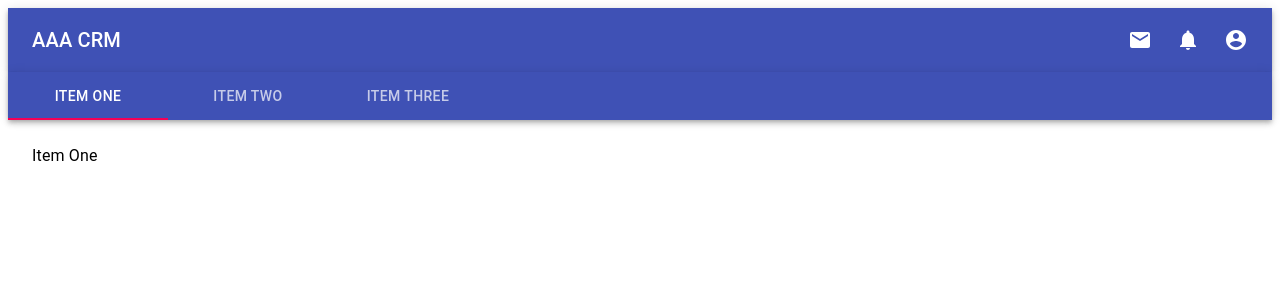
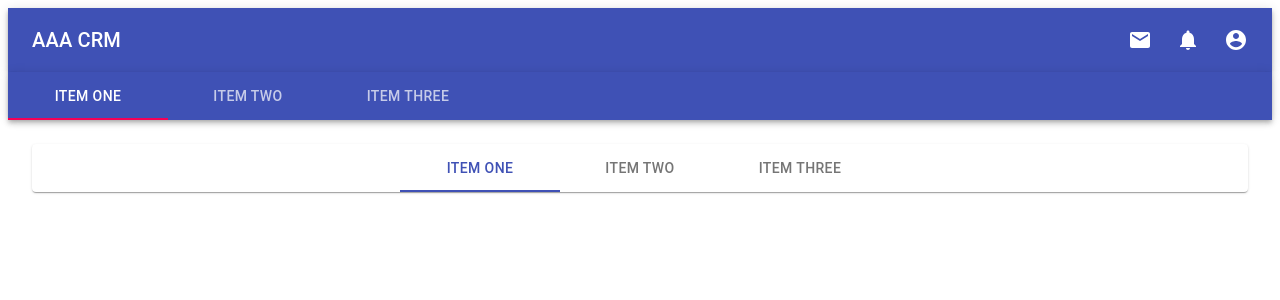
Before and after one commit to SammRosenthal/crm-test, a React (Create React App) app: page / in a window 1280 px wide. Shown: the top 300 px of the page. Built offline with nearby package versions, Linux system fonts and the light colour scheme.

Commit message:
figured out nested tabs

```diff
--- /dev/null
+++ b/src/components/tabsets/tabs/policyTabs.js
@@ -0,0 +1,36 @@
+import React from "react";
+import { makeStyles } from "@material-ui/core/styles";
+import Paper from "@material-ui/core/Paper";
+import Tabs from "@material-ui/core/Tabs";
+import Tab from "@material-ui/core/Tab";
+
+const useStyles = makeStyles({
+  root: {
+    flexGrow: 1,
+  },
+});
+
+export default function PolicyTabs() {
+  const classes = useStyles();
+  const [value, setValue] = React.useState(0);
+
+  const handleChange = (event, newValue) => {
+    setValue(newValue);
+  };
+
+  return (
+    <Paper className={classes.root}>
+      <Tabs
+        value={value}
+        onChange={handleChange}
+        indicatorColor="primary"
+        textColor="primary"
+        centered
+      >
+        <Tab label="Item One" />
+        <Tab label="Item Two" />
+        <Tab label="Item Three" />
+      </Tabs>
+    </Paper>
+  );
+}
--- a/src/components/tabsets/tabsets.js
+++ b/src/components/tabsets/tabsets.js
@@ -1,5 +1,6 @@
 import React from "react";
 import PropTypes from "prop-types";
+import PolicyTabs from "./tabs/policyTabs";
 import { makeStyles } from "@material-ui/core/styles";
 import AppBar from "@material-ui/core/AppBar";
 import Tabs from "@material-ui/core/Tabs";
@@ -69,7 +70,7 @@
         </Tabs>
       </AppBar>
       <TabPanel value={value} index={0}>
-        Item One
+        <PolicyTabs />
       </TabPanel>
       <TabPanel value={value} index={1}>
         Item Two
```
